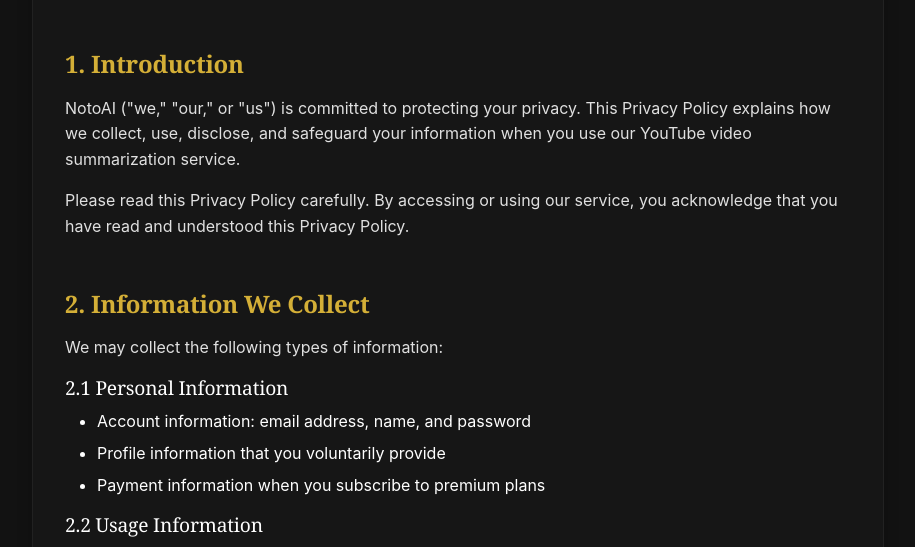
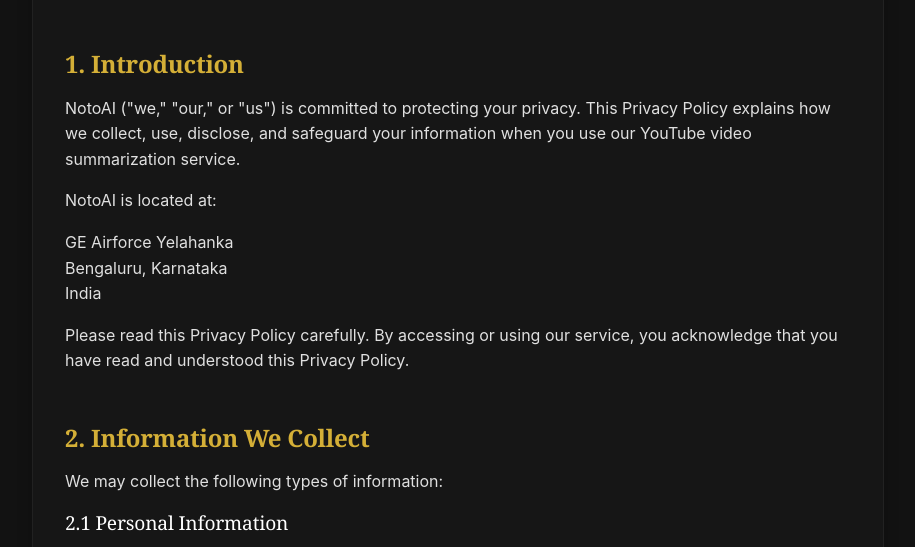
Before and after one commit to suraj-bhatt1217/NOTO-MVP, a Flask app: page /privacy in a window 1280 px wide. Shown: the part 226-773 px from the top of the page, without its empty margins (182-1097 px from the left). Run offline with Flask 3, Linux system fonts and the light colour scheme.

Commit message:
razorpay compliance changes

```diff
--- a/templates/footer.html
+++ b/templates/footer.html
@@ -29,6 +29,14 @@
                     <a href="{{ url_for('terms') }}">Terms of Service</a>
                     <a href="{{ url_for('privacy') }}">Privacy Policy</a>
                 </div>
+
+                <div class="footer-column">
+                    <h4>Contact Us</h4>
+                    <p>NotoAI</p>
+                    <p>GE Airforce Yelahanka</p>
+                    <p>Bengaluru, Karnataka</p>
+                    <p>India</p>
+                </div>
             </div>
         </div>
 
--- a/templates/privacy.html
+++ b/templates/privacy.html
@@ -29,6 +29,10 @@
         <div class="legal-section">
           <h2>1. Introduction</h2>
           <p>NotoAI ("we," "our," or "us") is committed to protecting your privacy. This Privacy Policy explains how we collect, use, disclose, and safeguard your information when you use our YouTube video summarization service.</p>
+          <p>NotoAI is located at:</p>
+          <p>GE Airforce Yelahanka<br>
+          Bengaluru, Karnataka<br>
+          India</p>
           <p>Please read this Privacy Policy carefully. By accessing or using our service, you acknowledge that you have read and understood this Privacy Policy.</p>
         </div>
 
--- a/templates/terms.html
+++ b/templates/terms.html
@@ -104,7 +104,7 @@
         <div class="legal-section">
           <h2>10. Contact Us</h2>
           <p>If you have any questions about these Terms of Service, please contact us at:</p>
-          <p><a href="mailto:support@noto.ai">support@noto.ai</a></p>
+          <p><a href="mailto:trading5987@gmail.com">trading5987@gmail.com</a></p>
         </div>
       </div>
     </main>
```
